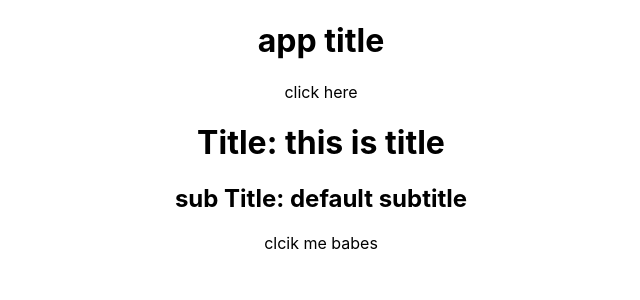
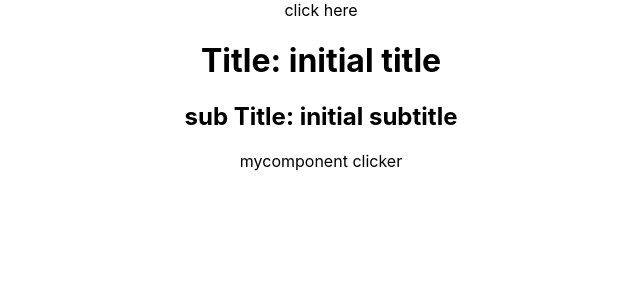
Before and after one commit to 9vimu9/react-crud-app, a React (Create React App) app: page / in a window 1280 px wide. Shown: the top 300 px of the page, without its empty margins (319-959 px from the left). Built offline with nearby package versions, Linux system fonts and the light colour scheme.

Commit message:
updating props

```diff
--- a/src/App.js
+++ b/src/App.js
@@ -9,7 +9,8 @@ class App extends React.Component {
     {
         super(props)
         this.state={//use state inside constructor
-            title:"app title"
+            title:"initial title",
+            subTitle:"initial subtitle"
         };
         this.onClick = this.onClick.bind(this)
 
@@ -18,7 +19,8 @@ class App extends React.Component {
     onClick()
     {
         this.setState({
-            title:"new title"
+            title:"title after clikced",
+            subTitle:"subtitle after clicled"
         })
     }
 
@@ -41,11 +43,10 @@ class App extends React.Component {
 
         return (
             <div className="App">
-                <h1>{this.state.title}</h1>
                 <div onClick={this.onClick}>click here</div>
                 <MyComponent
-                    title="this is title"
-                    // subTitle="this is sub title"
+                    title={this.state.title}
+                    subTitle={this.state.subTitle}
                     onClick={this.onClick}
                 />
             </div>
--- a/src/componenets/MyComponent.js
+++ b/src/componenets/MyComponent.js
@@ -22,7 +22,7 @@ class MyComponent extends Component {
             <div className="MyComponent">
                 <h1>Title: {title}</h1>
                 <h2>sub Title: {subTitle}</h2>
-                <div onClick={onClick}>clcik me babes</div>
+                <div onClick={onClick}>mycomponent clicker</div>
             </div>
         );
     }
```
